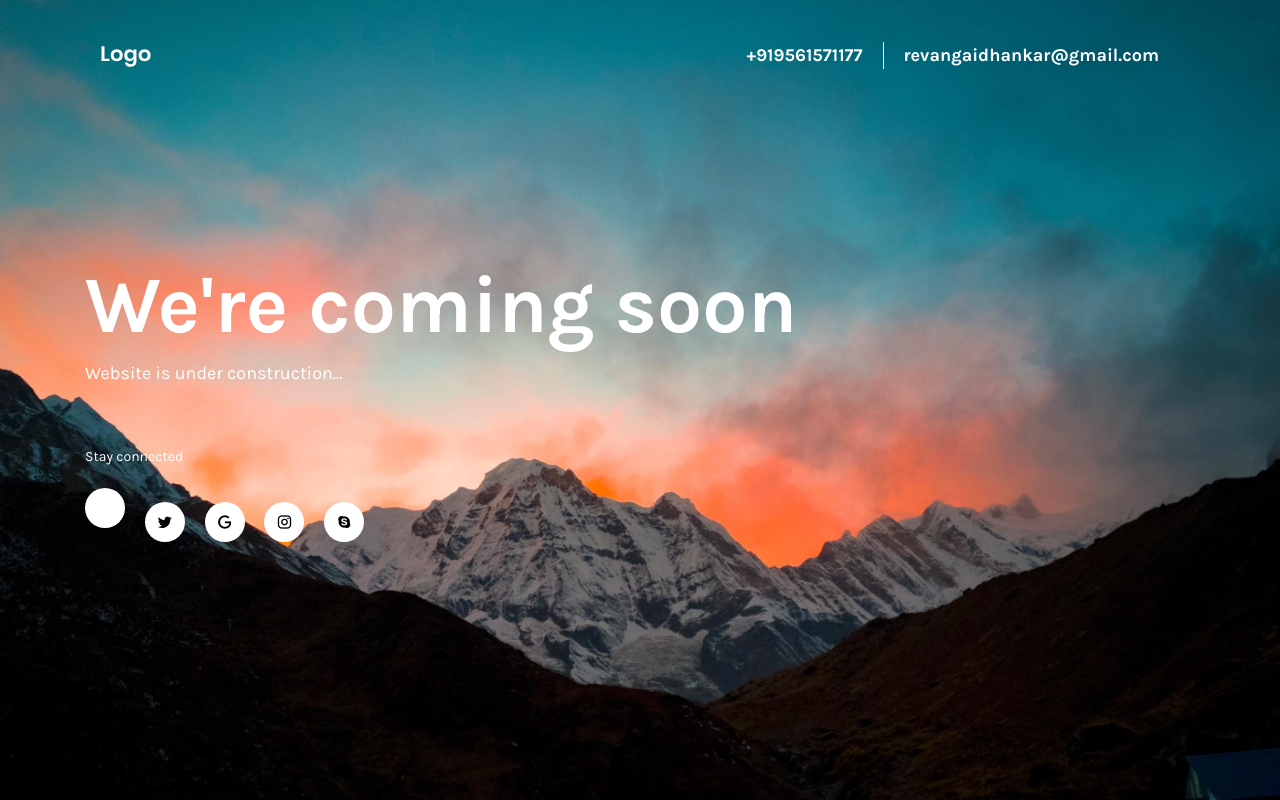
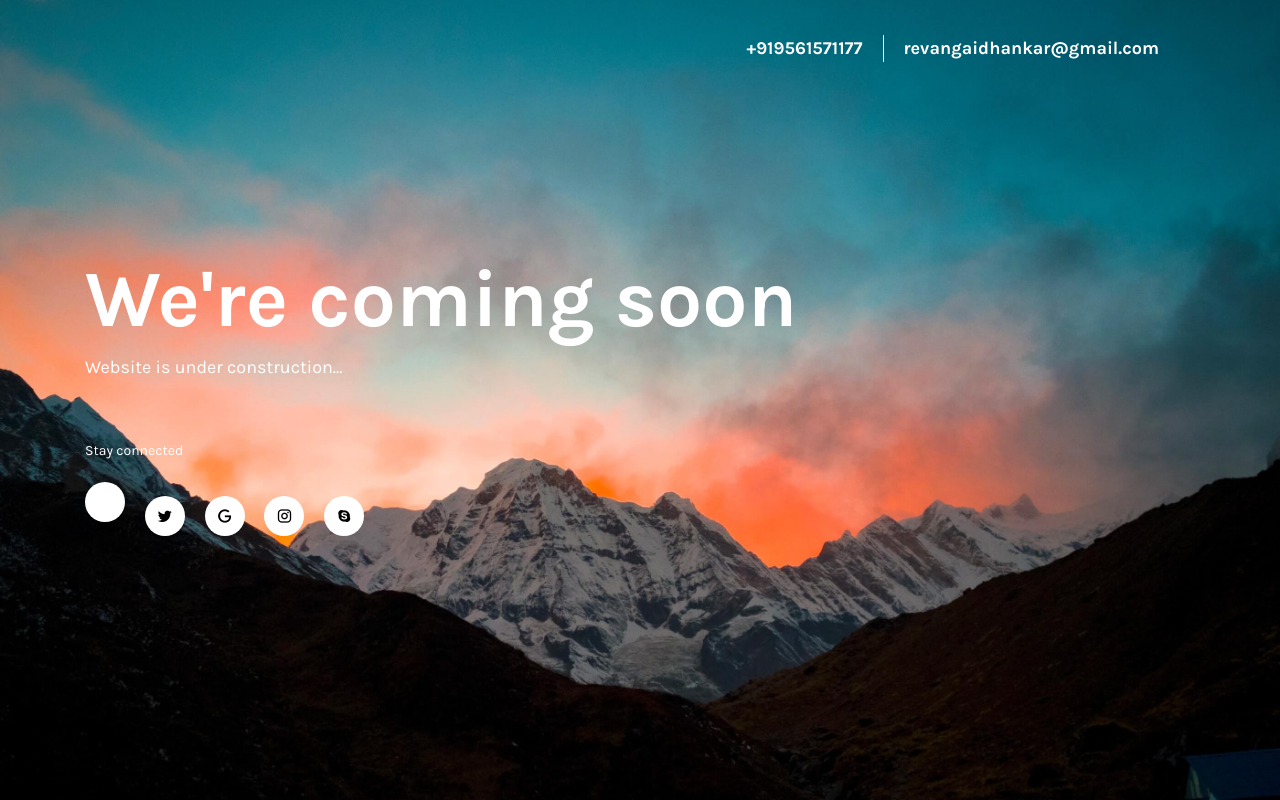
Before and after one commit to earlylike/showwebsite, a website: page index.html in a window 1280 px wide. Drawn offline with nearby package versions, Linux system fonts and the light colour scheme.

Commit message:
Update index.html

```diff
--- a/index.html
+++ b/index.html
@@ -17,9 +17,9 @@
     <header>
         <div class="container">
             <nav class="navbar navbar-dark bg-transparenet">
-                <a class="navbar-brand" href="#">
+             <!--   <a class="navbar-brand" href="#">
                     <img src="assets/images/logo.svg" alt="logo">
-                </a>
+                </a> -->
                 <span class="navbar-text ml-auto d-none d-sm-inline-block">+919561571177</span>
                 <span class="navbar-text d-none d-sm-inline-block">revangaidhankar@gmail.com</span>
             </nav>
```
